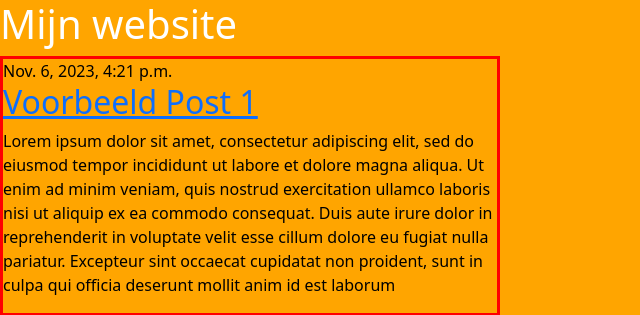
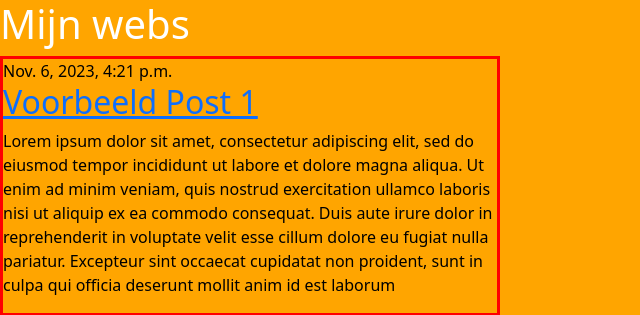
Before and after one commit to GitRolo/testDjango, a Django app: page / in a window 1280 px wide. Shown: the top 315 px of the page, without its empty margins (0-640 px from the left). Run offline with Django 3.2, Linux system fonts and the light colour scheme; data comes from the database, SQL or seed files in the repository.

Commit message:
toevoeging

```diff
--- a/mysite/blog/templates/blog/css/stijl.css
+++ b/mysite/blog/templates/blog/css/stijl.css
@@ -10,7 +10,7 @@
 article{
     width: 500px;
     margin-bottom: 40px;
-    border: 3px solid red;
+    border: 3px solid green;
 }
 
 footer {
@@ -25,7 +25,7 @@
 header {
     width: 100%;
     height: 200px;
-    background-color: orange;
+    background-color: green;
     color: white;
     text-align: center;
     margin-top:50px;
--- a/mysite/blog/templates/blog/post_list.html
+++ b/mysite/blog/templates/blog/post_list.html
@@ -11,21 +11,22 @@
 "sha384-1BmE4kWBq78iYhFldvKuhfTAU6auU8tT94WrHftjDbrCEXSU1oBoqyl2QvZ6jIW3"
 crossorigin="anonymous">
 <link rel="stylesheet" href="{% static 'css/stijl.css' %}">
-<title>Mijn website</title>
+<title></title>
 </head>
 <body>
 <header>
-<h1>Mijn website</h1>
+<h1>Mijn webs</h1>
 </header>
     {% block content %}
     {% for post in posts %}
-<article class="post">
+<div><article class="post">
 <time class="date">
     {{ post.published_date }}
 </time>
 <h2><a href="">{{ post.title }}</a></h2>
 <p>{{ post.text|linebreaksbr }}</p>
 </article>
+</div>
 {% endfor %}
 {% endblock %}
 <footer></footer>
```
